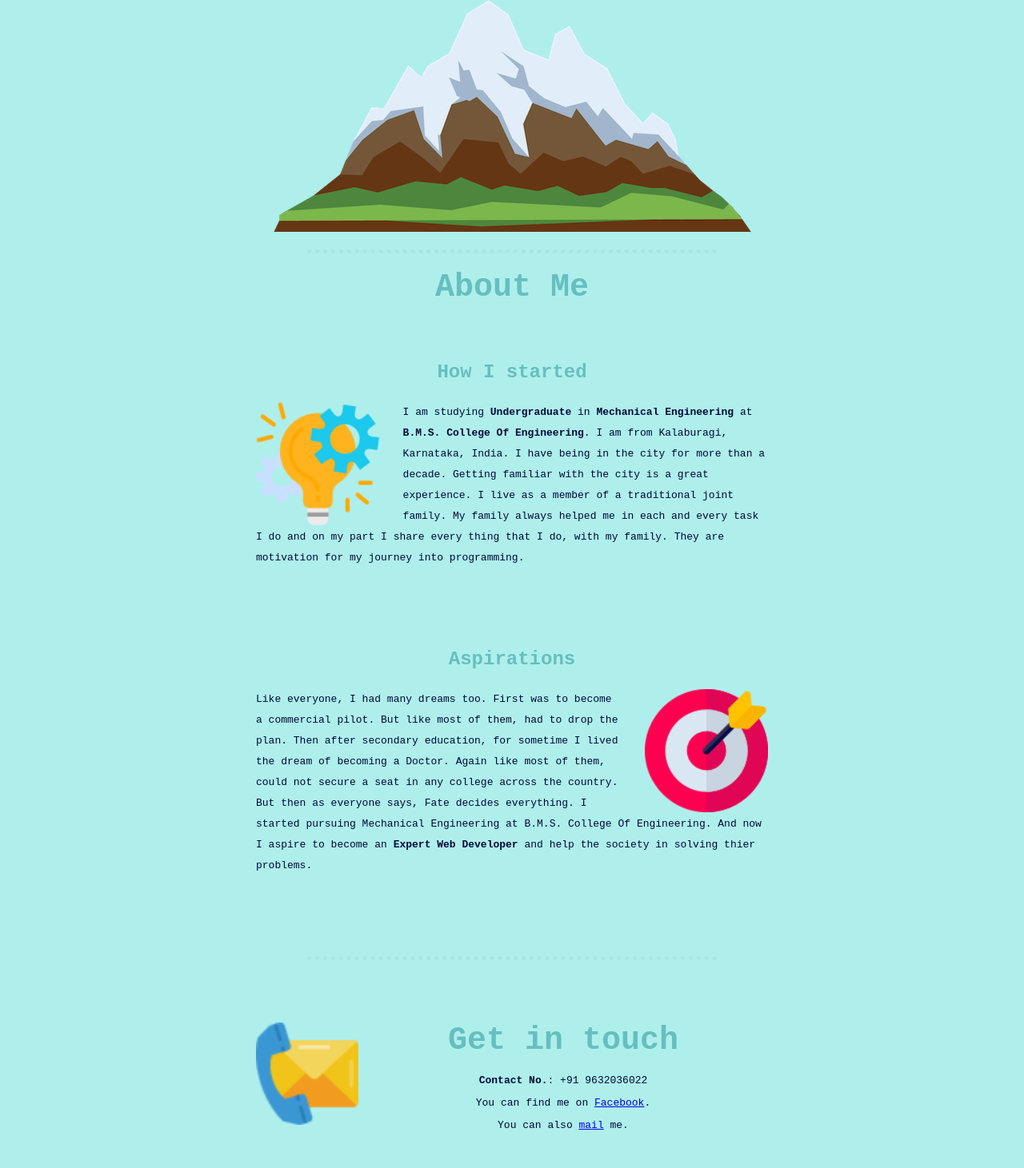
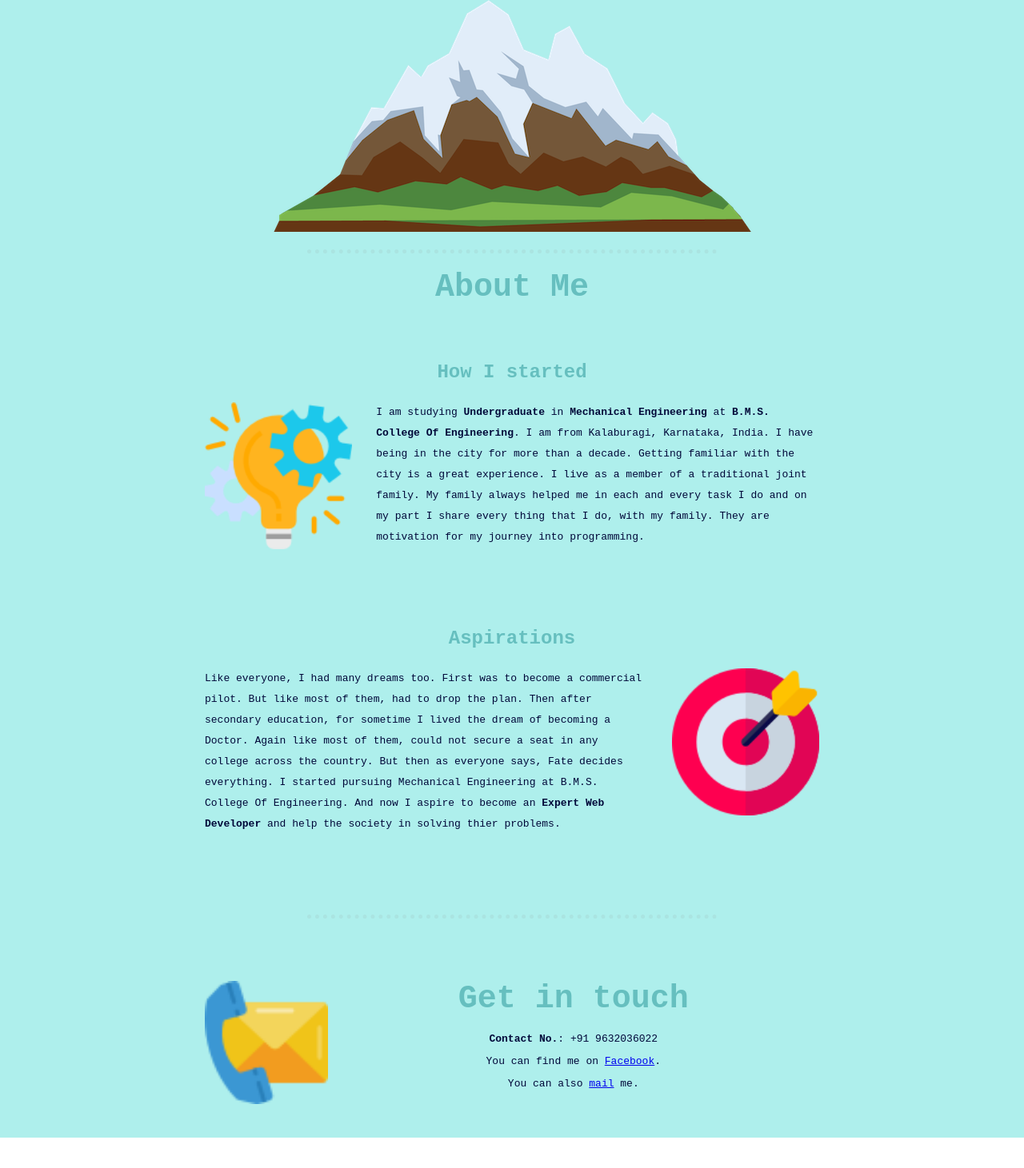
Before and after one commit to mohammadrizwanuhr/My-Site, a plain HTML site: page index.html in a window 1280 px wide. Shown: the part 419-1880 px from the top of the page at 80% size. After the commit the page ends 1842 px from the top, so only its background shows below. Drawn offline with Linux system fonts and the light colour scheme.

Commit message:
60% width

```diff
--- a/styles.css
+++ b/styles.css
@@ -45,7 +45,7 @@ top: 100px;
 
 .bottomcloud {
 position: absolute;
-left: 300px;
+left: 250px;
 bottom: 300px;
 }
 
@@ -62,7 +62,7 @@ bottom: 300px;
 }
 
 .containertwo {
-  width: 50%;
+  width: 60%;
   margin: 70px auto 50px auto;
  }
 
@@ -79,7 +79,7 @@ bottom: 300px;
  }
 
 .containerthree {
-  width: 50%;
+  width: 60%;
   margin: 100px auto 100px auto;
 }
 
@@ -105,7 +105,7 @@ bottom: 300px;
 }
 
 .contact {
-  width:50%;
+  width:60%;
   margin: 10px auto 10px auto;
 }
 
```
